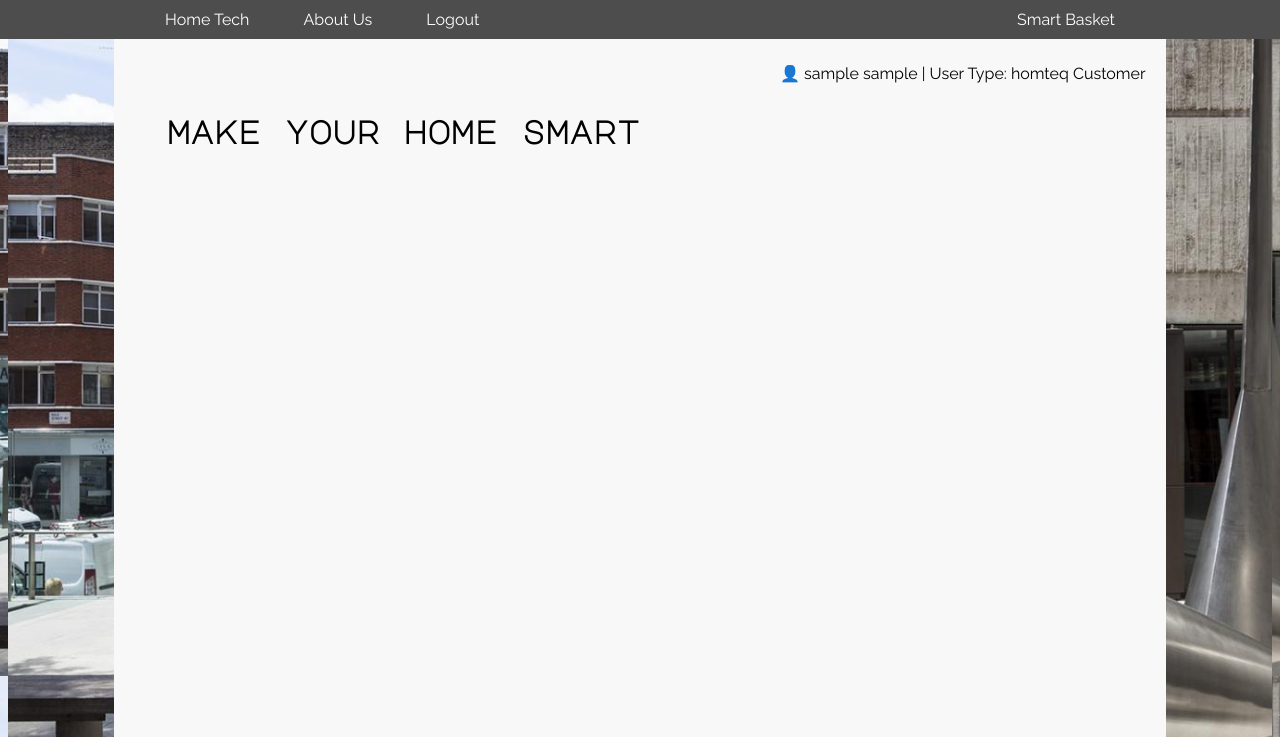
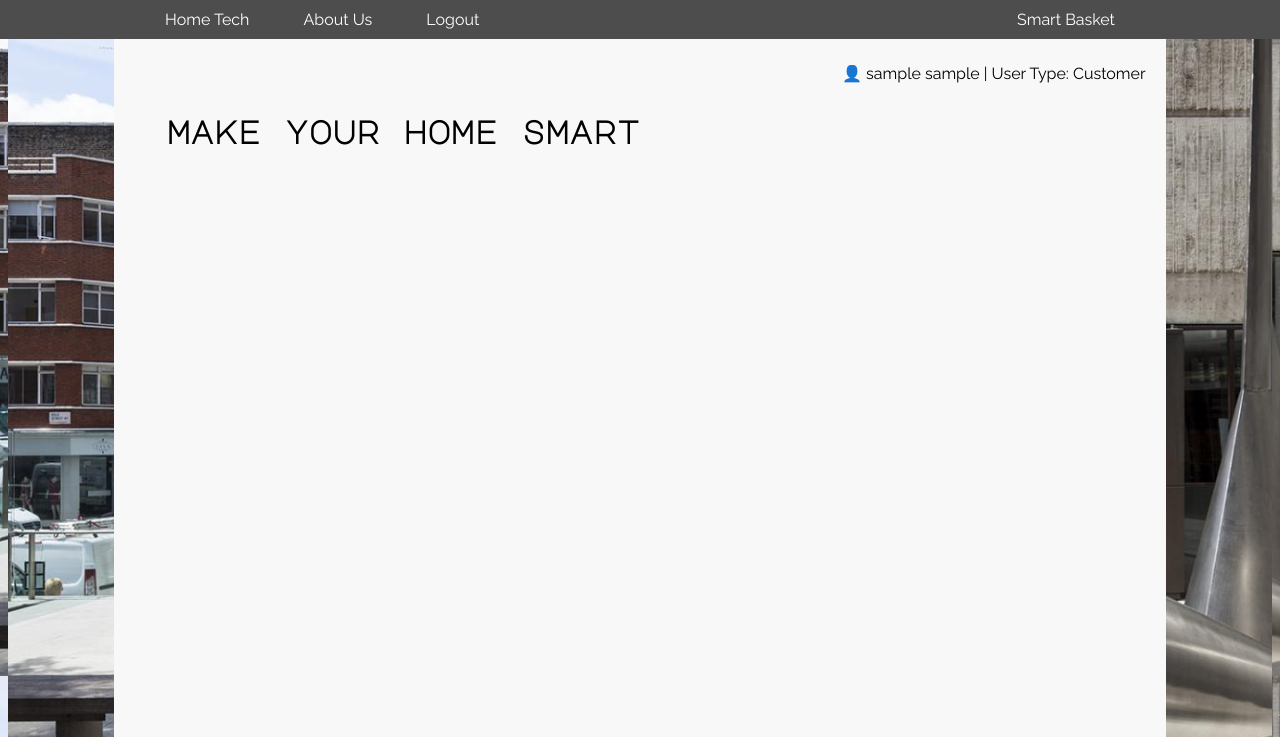
Before and after one commit to MalinthaSamarasinghe/homteq, a PHP site: page /index.php in a window 1280 px wide. Shown: the part 124-861 px from the top of the page. Run offline with PHP 8.4, Linux system fonts and the light colour scheme; the visitor is signed in with stand-in values (Sample User, id 1); data that the repository does not hold is empty.

Commit message:
Updated detectlogin.php file by Malintha

```diff
--- a/detectlogin.php
+++ b/detectlogin.php
@@ -6,13 +6,13 @@ if (isset($_SESSION['userid']))
 	if ($_SESSION['usertype']== "c" || $_SESSION['usertype']== "C") //if user type is C, they are a customer
 	{
 		//display first name and surname on the right hand-side, right under the navigation bar
-		echo "<p style='float: right'>👤 ".$_SESSION['fname']." ".$_SESSION['sname']." | User Type: homteq Customer</p><br>";
+		echo "<p style='float: right'>👤 ".$_SESSION['fname']." ".$_SESSION['sname']." | User Type: Customer</p><br>";
 	}
 
 	if ($_SESSION['usertype']=='A' || $_SESSION['usertype']== "a") //if user type is A, they are an admin
 	{
 		//display first name and surname on the right hand-side, right under the navigation bar
-		echo "<p style='float: right'>👤 ".$_SESSION['fname']." ".$_SESSION['sname']." | User type: homteq Administrator</p><br>";
+		echo "<p style='float: right'>👤 ".$_SESSION['fname']." ".$_SESSION['sname']." | User type: Administrator</p><br>";
 	}
 }
 
```
